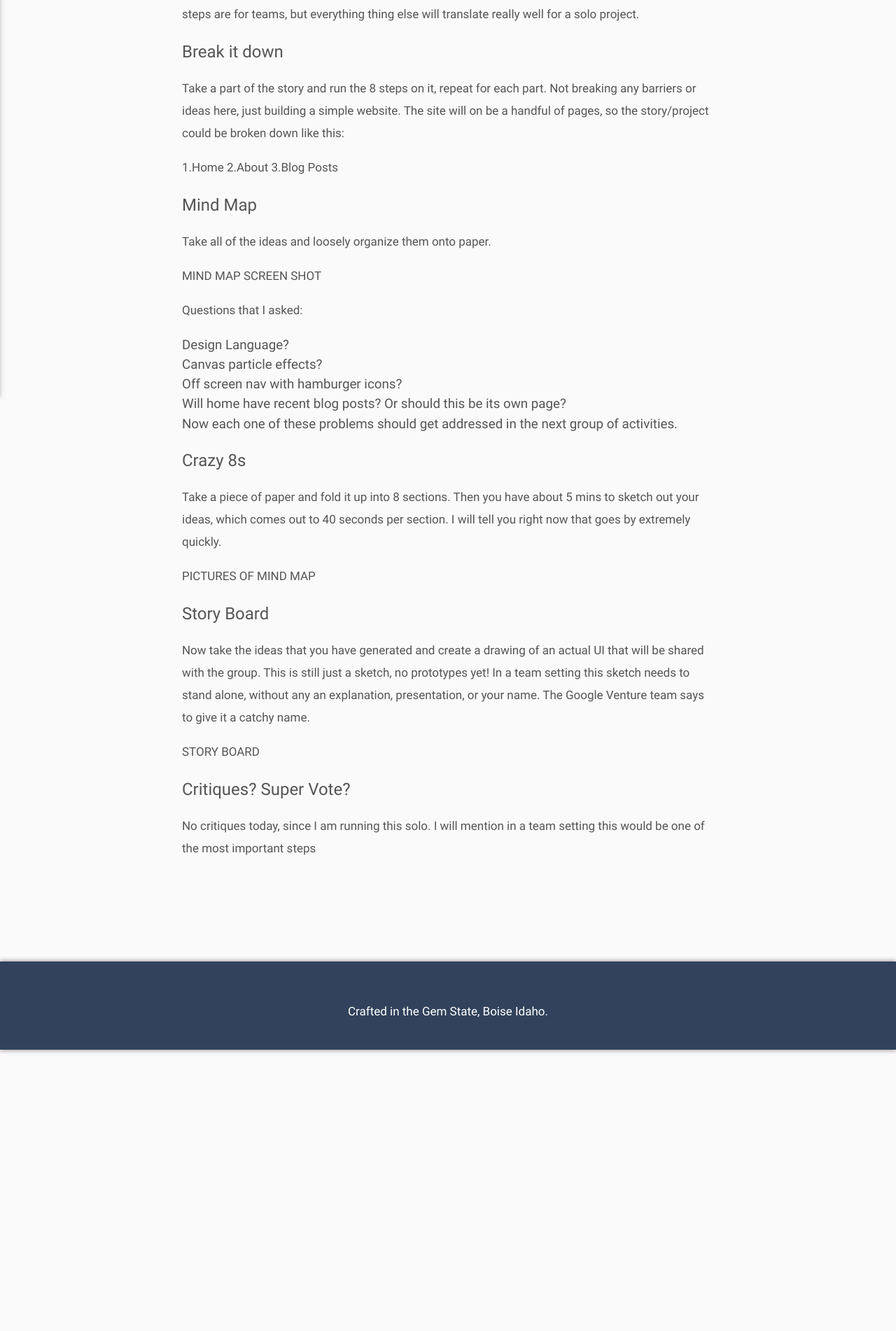
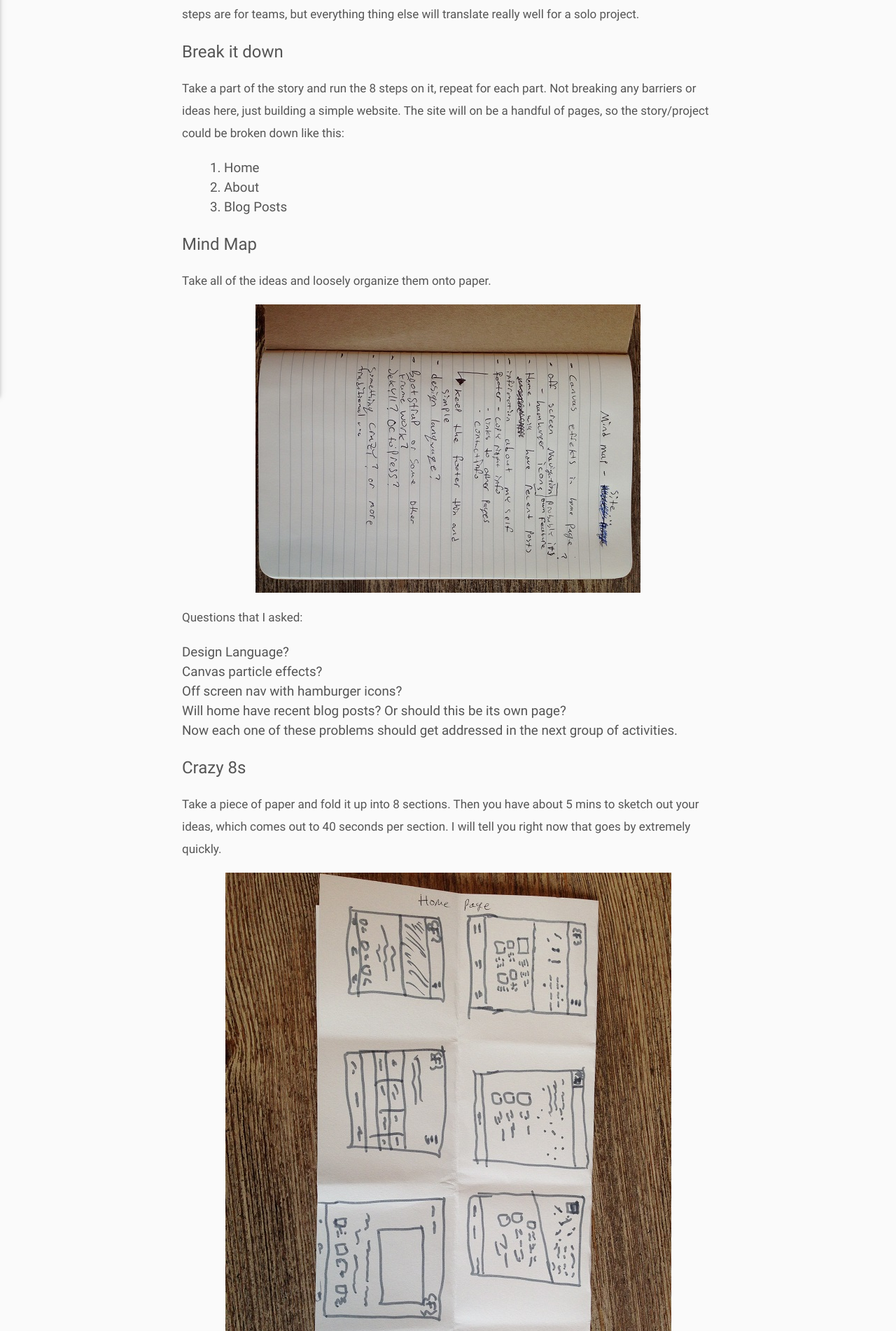
Before and after one commit to flinehan/personal-site_old, a Jekyll site: the page built from _posts/2015-4-16-design-sprint-day-2.md, in a window 1280 px wide. Shown: the part 394-2296 px from the top of the page at 70% size. Built offline with Jekyll 4.4.1, drawn with Linux system fonts in a browser that asks for light colours; nearby versions of some CDN libraries.

Commit message:
more responsive fixes, added the images for the posts
Signed-off-by: frank <frankie.lineha@gmail.com>

```diff
--- a/_posts/2015-4-16-design-sprint-day-2.md
+++ b/_posts/2015-4-16-design-sprint-day-2.md
@@ -13,14 +13,18 @@ Day 2 breaks down like this: 1.) Choose part of the problem, 2.) Take notes, 3.)
 ##Break it down
 Take a part of the story and run the 8 steps on it, repeat for each part. Not breaking any barriers or ideas here, just building a simple website. The site will on be a handful of pages, so the story/project could be broken down like this:
 
-  1.Home
-  2.About
-  3.Blog Posts
+<ol>
+  <li>Home</li>
+  <li>About</li>
+  <li>Blog Posts</li>
+</ol>
 
 ##Mind Map
 Take all of the ideas and loosely organize them onto paper.
 
-MIND MAP SCREEN SHOT
+<div class="row">
+  <img class="fc-center-img" src="/img/mind-map.jpg" alt="Frank Code Mind Map">
+</div>
 
 Questions that I asked:
 
@@ -36,12 +40,16 @@ Questions that I asked:
 ##Crazy 8s
 Take a piece of paper and fold it up into 8 sections. Then you have about 5 mins to sketch out your ideas, which comes out to 40 seconds per section. I will tell you right now that goes by extremely quickly.
 
-PICTURES OF MIND MAP
+<div class="row">
+  <img class="fc-center-img" src="/img/crazy-8.jpg" alt="Frank Code Crazy Eight">
+</div>
 
 ##Story Board
 Now take the ideas that you have generated and create a drawing of an actual UI that will be shared with the group. This is still just a sketch, no prototypes yet! In a team setting this sketch needs to stand alone, without any an explanation, presentation, or your name. The Google Venture team says to give it a catchy name.
 
-STORY BOARD
+<div class="row">
+  <img class="fc-center-img" src="/img/sketches-2.jpg" alt="Frank Code Crazy Eight">
+</div>
 
 ##Critiques? Super Vote?
 No critiques today, since I am running this solo. I will mention in a team setting this would be one of the most important steps
--- a/_sass/theme/frank.scss
+++ b/_sass/theme/frank.scss
@@ -144,15 +144,18 @@ header .meta{
   margin-top: 10px;
 }
 
-
-@media only screen and (max-width: 800px){
-
-
+.fc-center-img{
+  margin: 0 auto;
+  display: block;
 }
 
 
-@media screen and (max-width: 800px) {
-
+@media only screen and (max-width: 792px){
+  .post-content {
+    width: 360px;
+    padding-left: 0;
+    padding-right: 0;
+  }
 }
 
 @media screen and (max-width: 400px) {
```
Also changed, not shown: _posts/2015-4-25-design-sprint-day-3.md (+1 -1 lines), img/crazy-8.JPG (added), img/mind-map.JPG (added), img/sketches-2.JPG (added), img/sketches.JPG (added).
